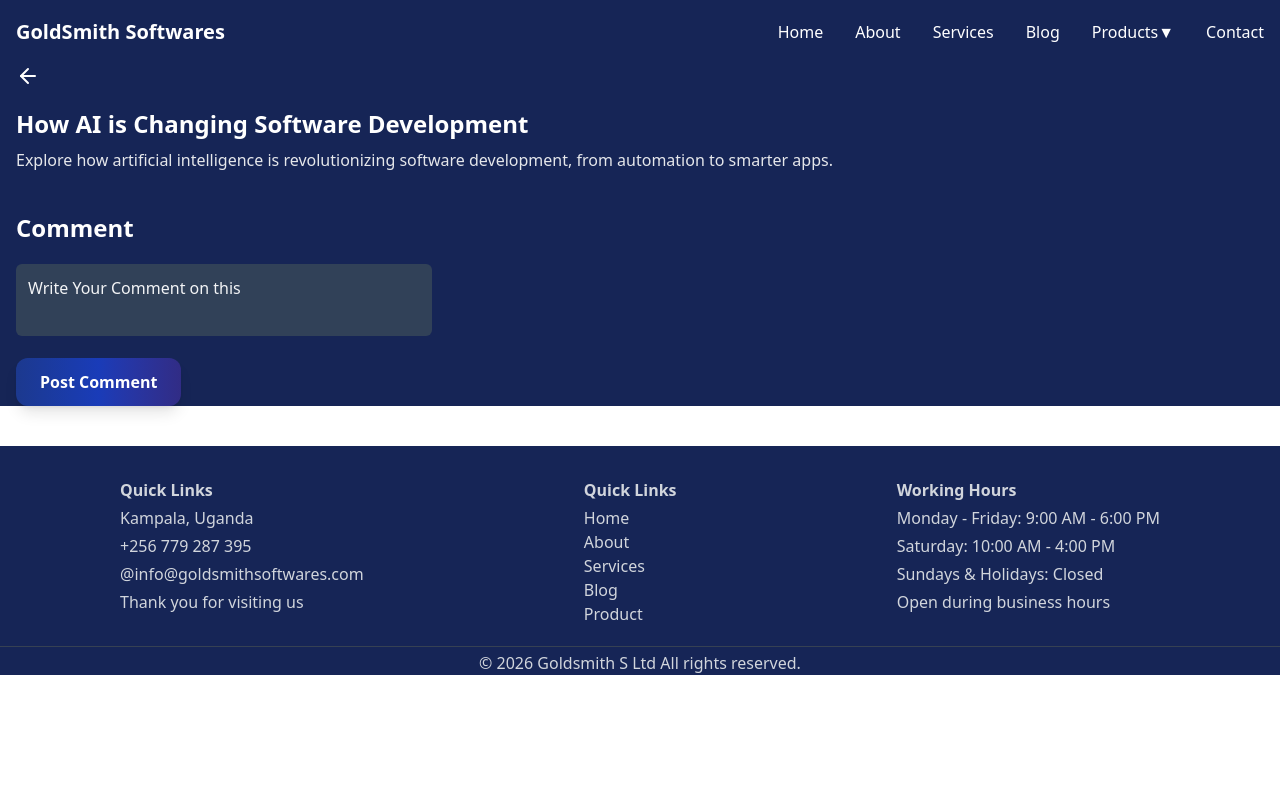
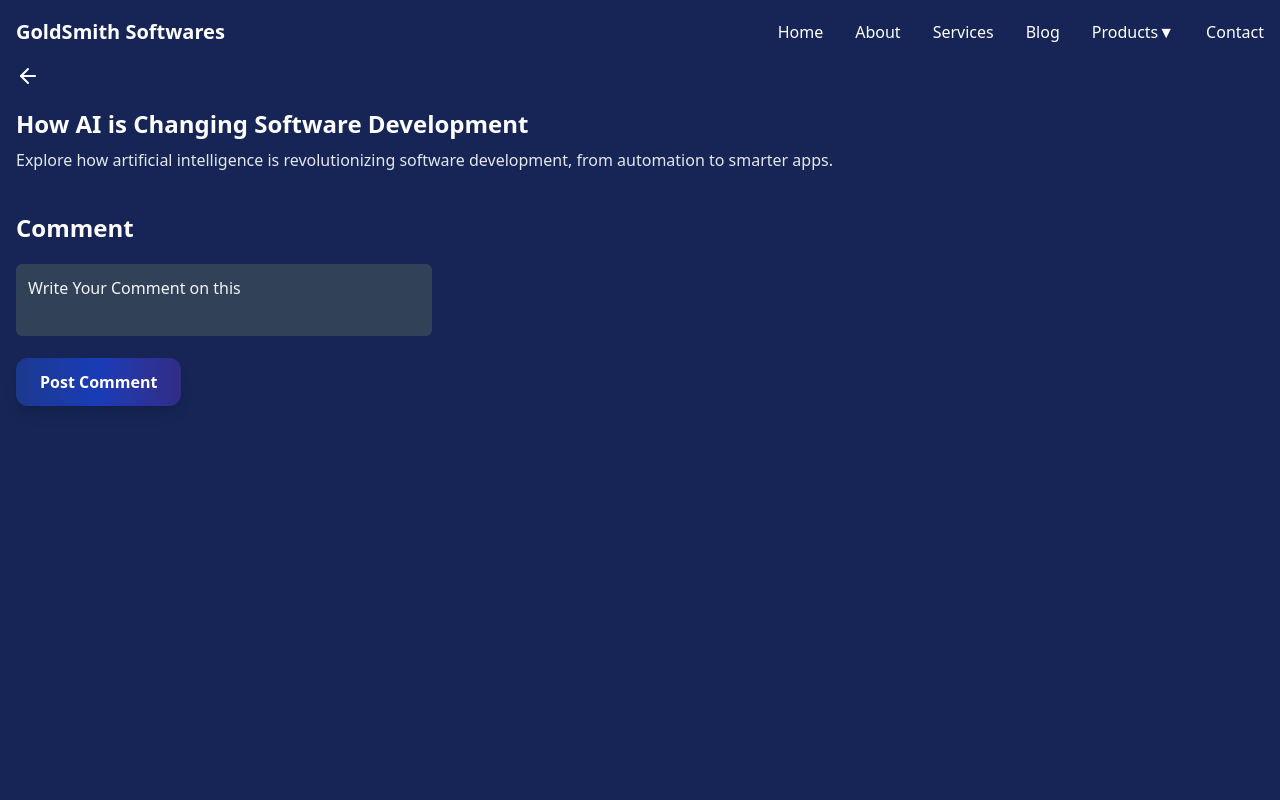
Before and after one commit to dariusjackony/Goldsmith-Software, a React (Vite) app: page /blogs/ai-in-software in a window 1280 px wide. Shown: the top 800 px of the page. Built offline with nearby package versions, Linux system fonts and the light colour scheme.

Commit message:
Update: Layout Adjust

```diff
--- a/src/components/Blog/Blog.jsx
+++ b/src/components/Blog/Blog.jsx
@@ -13,7 +13,7 @@ const blogs = [
 
 function Blogs() {
   return (
-    <div className="px-4 mt-5">
+    <div className="px-4 mt-5 mb-5">
       <div className="md:text-center lg:text-center">
         <span className="text-2xl">Our Blogs</span>
         <p className="mt-2 text-gray-700 lg:max-w-[900px] lg:m-auto lg:mt-3 md:max-w-[600px] md:mt-2 md:m-auto ">
--- a/src/components/Blog/BlogDetail.jsx
+++ b/src/components/Blog/BlogDetail.jsx
@@ -13,7 +13,7 @@ function BlogDetail() {
   }
 
   return (
-    <section className="bg-blue-950 text-white px-4 ">
+    <section className="bg-blue-950 min-h-screen text-white px-4 ">
         <Link to={`/blogs`} className="">
           <p className="text-2xl font-bold" > <FiArrowLeft /> </p>
         </Link>
--- a/src/components/Contact/ContactPageComponent/ContactField.jsx
+++ b/src/components/Contact/ContactPageComponent/ContactField.jsx
@@ -2,7 +2,7 @@ import Button from "../../Button";
 
 export default function ContactField() {
   return (
-    <section className="px-4 mt-6 grid place-items-center">
+    <section className="px-4 mt-6 grid place-items-center mb-5">
       <div className="bg-blue-950 text-white rounded-xl w-full max-w-lg shadow-lg">
         <form className="p-6 flex flex-col gap-4">
           <span className="lg:text-xl md:text-xl font-semibold">Talk to us today</span>
--- a/src/components/Footer/Footer.jsx
+++ b/src/components/Footer/Footer.jsx
@@ -12,7 +12,7 @@ export default function Footer() {
   };
 
   return (
-    <section className=" mt-10">
+    <section className="">
       <div className="bg-blue-950">
           <div className="px-4 grid lg:flex-row lg:flex lg:justify-around md:flex-row md:flex md:justify-around gap-3 text-gray-300 pt-8">
             {/*location*/}
--- a/src/components/Products/WpEnglish/InstallationGuide.jsx
+++ b/src/components/Products/WpEnglish/InstallationGuide.jsx
@@ -1,7 +1,7 @@
 
 export default function InstallationGuide(){
     return(
-        <section className="px-4 mt-5 lg:flex lg:justify-center md:flex md:justify-center">
+        <section className="px-4 mt-5 lg:flex lg:justify-center md:flex md:justify-center mb-5">
             <div>
                 <span className="text-2xl lg:text-center lg:block md:text-center md:block">Installation Guide</span>
                 <div className="mt-3 bg-blue-950 shadow-md text-white p-4 lg:p-6 lg:mt-5 rounded-lg lg:max-w-[800px]">
```
